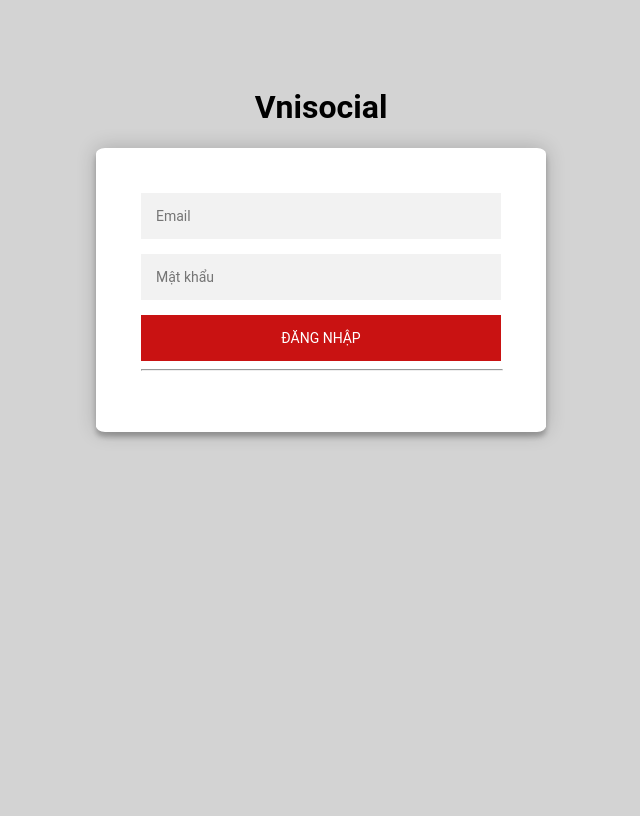
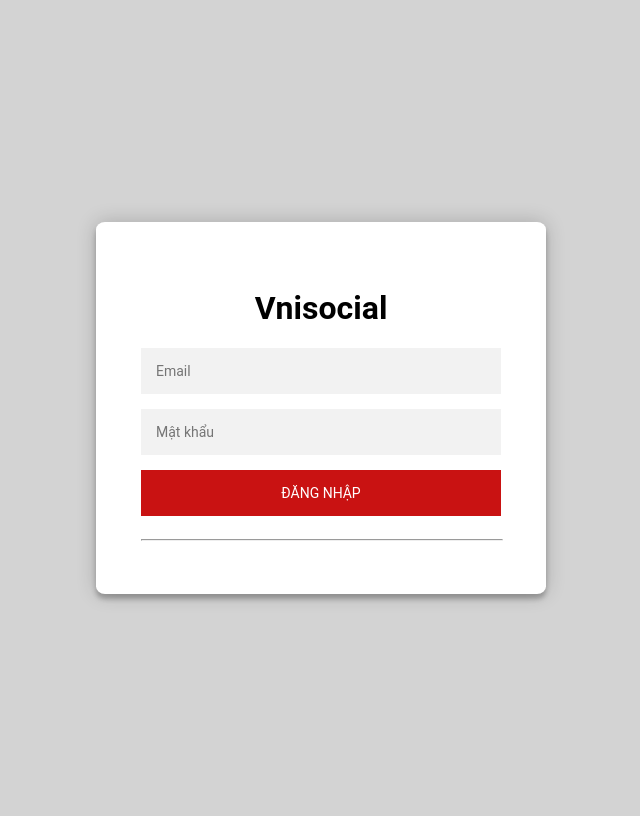
Before and after one commit to Nyxethra/MXH-Vnisocial, a PHP site: page /ADMIN/layoutadmin.php in a window 1280 px wide. Shown: the whole page, without its empty margins (319-959 px from the left). Before the commit the page ends 441 px from the top, so only its background shows below. Run offline with PHP 8.4, Linux system fonts and the light colour scheme.

Commit message:
layout đn admin

```diff
--- a/ADMIN/layoutadmin.php
+++ b/ADMIN/layoutadmin.php
@@ -1,64 +1,66 @@
+<!DOCTYPE html>
+<html>
+<head>
   <style>
     body {
+      display: flex;
+      justify-content: center;
+      align-items: center;
+      height: 100vh;
       background: lightgray;
       font-family: "Roboto", sans-serif;
       -webkit-font-smoothing: antialiased;
       -moz-osx-font-smoothing: grayscale;
     }
-button {
-  font-family: 'Roboto', sans-serif;
-  text-transform: uppercase;
-  outline: 0;
-      background: #c91212;
-      width: 100%;
-      border: 0;
-      padding: 15px;
-      color: #FFFFFF;
-      font-size: 14px;
-      -webkit-transition: all 0.3 ease;
-      transition: all 0.3 ease;
-      cursor: pointer;
-}
-button:hover,button:active,button:focus {
-  background: dimgray
-}
     .formngoai {
+      display: flex;
+      flex-direction: column;
+      align-items: center;
+      justify-content: center;
       width: 360px;
-  padding: 4% 0 0;
-  margin: auto;
-  position: relative;
-  z-index: 1;
+      padding: 45px;
       background: #FFFFFF;
-  max-width: 360px;
-  margin: 0 auto 100px;
-  padding: 45px;
-  text-align: center;
       box-shadow: 0 0 20px 0 rgba(0, 0, 0, 0.2), 0 5px 5px 0 rgba(0, 0, 0, 0.24);
       border-radius:2%;
     }
-.formInput {
+    .formInput, button {
+      width: 100%;
+      padding: 15px;
+      margin-bottom: 15px;
+      box-sizing: border-box;
+      font-size: 14px;
       font-family: 'Roboto', sans-serif;
       outline: 0;
+      border: 0;
+    }
+    .formInput {
       background: #f2f2f2;
-      width: 100%;
-      border: 0;
-      margin: 0 0 15px;
-      padding: 15px;
-      box-sizing: border-box;
-      font-size: 14px;
+    }
+    button {
+      color: #FFFFFF;
+      background: #c91212;
+      text-transform: uppercase;
+      cursor: pointer;
+      transition: all 0.3 ease;
+    }
+    button:hover, button:active, button:focus {
+      background: dimgray;
     }
     a {
       color: black;
       text-decoration: none;
     }
   </style>
-<div style="margin-top:7%">
-<h1 style="text-align:center;"> Vnisocial </h1>
+</head>
+<body>
   <div class="formngoai">
+    <h1>Vnisocial</h1>
     <form action="loginadmin.php" method="post">
       <input type="text" placeholder="Email" class="formInput" name="email"/>
       <input type="password" placeholder="Mật khẩu" class="formInput" name="matkhau"/>
       <button>Đăng nhập</button>
-    <hr  width="100%"  />
+      <hr width="100%" />
     </form>
   </div>
+</body>
+</html>
```
Lines whose indentation alone changed are shown as unchanged.
